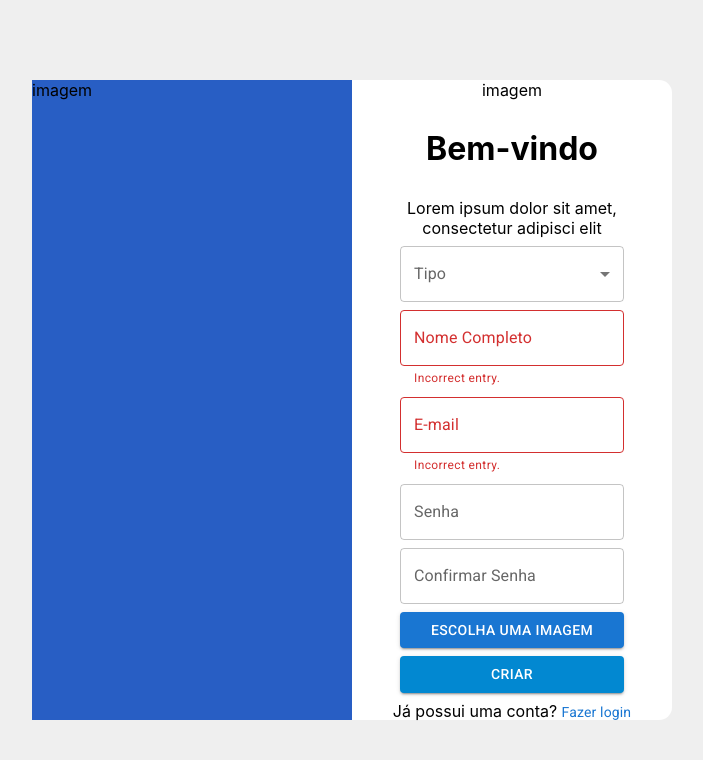
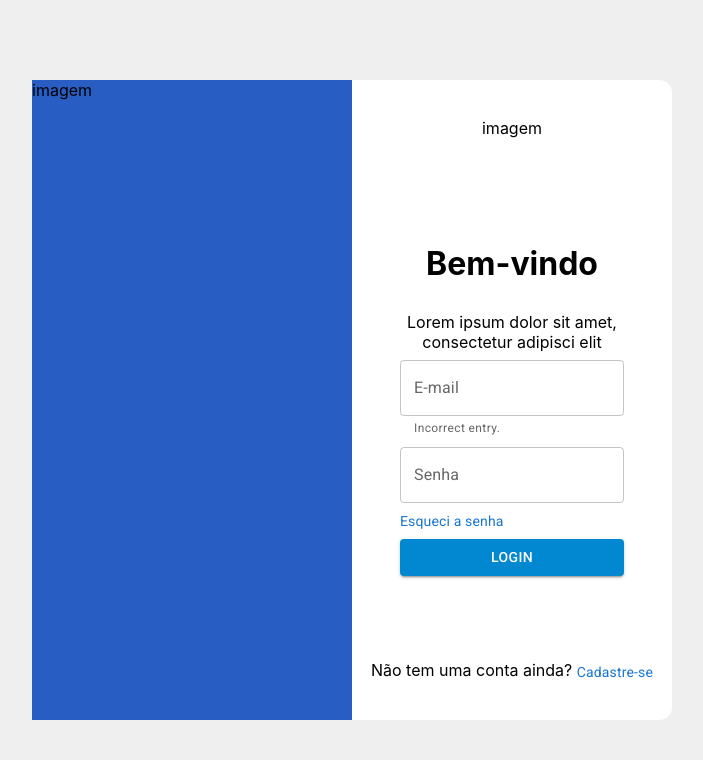
Before and after one commit to dnosuke/magazine-jornada, a React (Create React App) app: page /signup in a window 1280 px wide. Shown: the top 760 px of the page, without its empty margins (288-991 px from the left). Built offline with nearby package versions, Linux system fonts and the light colour scheme.

Commit message:
feat: pagina signUp

```diff
--- a/src/App.tsx
+++ b/src/App.tsx
@@ -1,4 +1,5 @@
 import { BrowserRouter } from "react-router-dom";
+import Login from "./pages/Login";
 import { AppRoutes } from "./routes";
 import { AuthProvider } from "./shared/contexts";
 
@@ -6,7 +7,9 @@ export const App = () => {
   return (
     <AuthProvider>
       <BrowserRouter>
-        <AppRoutes />
+        <Login>
+          <AppRoutes />
+        </Login>
       </BrowserRouter>
     </AuthProvider>
   );
--- a/src/components/PrimaryNavbar/index.tsx
+++ b/src/components/PrimaryNavbar/index.tsx
@@ -16,6 +16,7 @@ import NotificationsIcon from '@mui/icons-material/Notifications';
 import MoreIcon from '@mui/icons-material/MoreVert';
 import ShoppingCartIcon from '@mui/icons-material/ShoppingCart';
 import { useNavigate } from 'react-router-dom';
+import { useAuthContext } from '../../shared/contexts';
 
 const Search = styled('div')(({ theme }) => ({
   position: 'relative',
@@ -59,6 +60,7 @@ const StyledInputBase = styled(InputBase)(({ theme }) => ({
 
 export default function PrimarySearchAppBar() {
   const navigate = useNavigate();
+  const { isAuthenticated, logout } = useAuthContext();
   const [anchorEl, setAnchorEl] = React.useState<null | HTMLElement>(null);
   const [mobileMoreAnchorEl, setMobileMoreAnchorEl] =
     React.useState<null | HTMLElement>(null);
@@ -100,8 +102,8 @@ export default function PrimarySearchAppBar() {
       open={isMenuOpen}
       onClose={handleMenuClose}
     >
-      <MenuItem onClick={handleMenuClose}>Login</MenuItem>
-      <MenuItem onClick={handleMenuClose}>Sair</MenuItem>
+      <MenuItem onClick={() => navigate('/login')} disabled={isAuthenticated}>Login</MenuItem>
+      <MenuItem onClick={() => logout()}>Sair</MenuItem>
     </Menu>
   );
 
--- a/src/pages/Login/index.tsx
+++ b/src/pages/Login/index.tsx
@@ -3,22 +3,23 @@ import { useState } from "react";
 import { useNavigate } from "react-router-dom";
 import { useAuthContext } from "../../shared/contexts";
 
-function Login() {
+interface ILoginProps {
+  children: React.ReactNode;
+}
+
+const Login: React.FC<ILoginProps> = ({ children }) => {
   const navigate = useNavigate();
   const { isAuthenticated, login } = useAuthContext();
-  const [email, setEmail] = useState('');
-  const [password, setPassword] = useState('');
+  const [email, setEmail] = useState("");
+  const [password, setPassword] = useState("");
 
   const handleSubmit = async () => {
-    if(email && password) {
-      login(email, password);
-      if(isAuthenticated) {
-        navigate('/home');
-      }else {
-        alert("Não deu certo")
-      }
+    if (email && password) {
+     await login(email, password);
     }
-  }
+  };
+
+  if (isAuthenticated) return <>{children}</>;
 
   return (
     <Box
@@ -62,12 +63,12 @@ function Login() {
             <span>Lorem ipsum dolor sit amet, consectetur adipisci elit</span>
             <TextField
               id="outlined-basic"
-              error
+              error={false}
               helperText="Incorrect entry."
               label="E-mail"
               variant="outlined"
               value={email}
-              onChange={e => setEmail(e.target.value)}
+              onChange={(e) => setEmail(e.target.value)}
             />
             <TextField
               id="outlined-password-input"
@@ -75,7 +76,7 @@ function Login() {
               type="password"
               autoComplete="current-password"
               value={password}
-              onChange={e => setPassword(e.target.value)}
+              onChange={(e) => setPassword(e.target.value)}
             />
             <Link
               component="button"
@@ -88,11 +89,7 @@ function Login() {
             >
               Esqueci a senha
             </Link>
-            <Button
-              color="info"
-              variant="contained"
-              onClick={handleSubmit}
-            >
+            <Button color="info" variant="contained" onClick={handleSubmit}>
               Login
             </Button>
           </Box>
@@ -102,7 +99,7 @@ function Login() {
               component="button"
               variant="body2"
               underline="none"
-              onClick={() => navigate("/signup", { state: '' })}
+              onClick={() => navigate("/signup", { state: "" })}
             >
               Cadastre-se
             </Link>
@@ -111,6 +108,6 @@ function Login() {
       </Box>
     </Box>
   );
-}
+};
 
 export default Login;
--- a/src/pages/SignUp/index.tsx
+++ b/src/pages/SignUp/index.tsx
@@ -11,14 +11,24 @@ import {
 } from "@mui/material";
 import { useState } from "react";
 import { useNavigate } from "react-router-dom";
+import { useAuthContext } from "../../shared/contexts";
+import { IUser } from "../../types/user";
+
 
 function SignUp() {
   const navigate = useNavigate();
+  const { signup } = useAuthContext();
   const [userType, setUserType] = useState<string>();
+  const [user, setUser] = useState<IUser>();
 
   const handleChange = (event: SelectChangeEvent) => {
     setUserType(event.target.value as string);
   };
+
+  const handleSignUp = () => {
+    signup(user as IUser);
+  }
+
 
   return (
     <Box
@@ -66,7 +76,7 @@ function SignUp() {
               <Select
                 labelId="simple-select-label"
                 id="simple-select"
-                value={userType}
+                value={userType || ''}
                 label="Tipo"
                 onChange={handleChange}
               >
@@ -76,27 +86,33 @@ function SignUp() {
             </FormControl>
 
             <TextField
-              id="outlined-basic"
-              error
-              helperText="Incorrect entry."
+              id="name-outlined-basic"
+              error={false}
+              helperText=""
               label="Nome Completo"
               variant="outlined"
+              value={user?.name || ''}
+              onChange={(e) => setUser({ ...user, name: e.target.value } as IUser)}
             />
             <TextField
               id="outlined-basic"
-              error
-              helperText="Incorrect entry."
+              error={false}
+              helperText=""
               label="E-mail"
               variant="outlined"
+              value={user?.email || ''}
+              onChange={(e) => setUser({ ...user, email: e.target.value } as IUser)}
             />
             <TextField
               id="outlined-password-input"
               label="Senha"
               type="password"
               autoComplete="current-password"
+              value={user?.password || ''}
+              onChange={(e) => setUser({ ...user, password: e.target.value } as IUser)}
             />
             <TextField
-              id="outlined-password-input"
+              id="repeat-password-input"
               label="Confirmar Senha"
               type="password"
               autoComplete="current-password"
@@ -109,9 +125,7 @@ function SignUp() {
             <Button
               color="info"
               variant="contained"
-              onClick={() => {
-                console.info("Criado");
-              }}
+              onClick={handleSignUp}
             >
               Criar
             </Button>
@@ -122,7 +136,7 @@ function SignUp() {
               component="button"
               variant="body2"
               underline="none"
-              onClick={() => navigate("/login", { state: "" })}
+              onClick={() => navigate('/login')}
             >
               Fazer login
             </Link>
--- a/src/routes/index.tsx
+++ b/src/routes/index.tsx
@@ -12,7 +12,7 @@ export const AppRoutes = () => {
     <Routes>
       {/*ROTAS DE CLIENTE */}
       <Route path="/home" element={<Home />} />
-      <Route path="/login" element={<Login />} />
+      <Route path="/login" element={<Login children={undefined} />} />
       <Route path="/signup" element={<SignUp />} />
       <Route path="/cart" element={<Cart />} />
       <Route path="/product" element={<Product />} />
--- a/src/shared/api/auth/AuthService.ts
+++ b/src/shared/api/auth/AuthService.ts
@@ -1,3 +1,4 @@
+import { IUser } from "../../../types/user";
 import { Api } from "../axios-config";
 
 interface IAuth {
@@ -7,11 +8,18 @@ interface IAuth {
 }
 
 const validateToken = async (token: IAuth) => {
-  const { data } = await Api.post('/validate', { data: token });
+  const { data } = await Api.post('/validate', { token });
   return data;
 }
 const getAll = async () => {
   const { data } = await Api.get('/api/Tourist?page=2');
+  return data;
+}
+const signUp = async (user: IUser) => {
+  const { name, email, password } = user;
+  const { data } = await Api.post('/api/authaccount/registration',  { name, email, password } );
+  console.log(user);
+
   return data;
 }
 
@@ -36,4 +44,5 @@ export const AuthService = {
   auth,
   validateToken,
   getAll,
+  signUp,
 };
--- a/src/shared/contexts/Auth/AuthContext.tsx
+++ b/src/shared/contexts/Auth/AuthContext.tsx
@@ -6,7 +6,7 @@ import {
   useMemo,
   useState,
 } from "react";
-import { User } from "../../../types/user";
+import { IUser } from "../../../types/user";
 
 import { AuthService } from "../../api/auth/AuthService";
 
@@ -14,7 +14,8 @@ interface IAuthContextData {
   isAuthenticated: boolean;
   login: (email: string, password: string) => Promise<string | void>;
   logout: () => void;
-  all: () => void;
+  signup: (user: IUser) => void;
+  getAllProducts: () => void;
 }
 
 interface IAuthProviderProps {
@@ -24,7 +25,6 @@ interface IAuthProviderProps {
 export const AuthContext = createContext({} as IAuthContextData);
 
 export const AuthProvider: React.FC<IAuthProviderProps> = ({ children }) => {
-  const [user, setUser] = useState<User>();
   const [accessToken, setAccessToken] = useState<string>();
 
   useEffect(() => {
@@ -56,7 +56,12 @@ export const AuthProvider: React.FC<IAuthProviderProps> = ({ children }) => {
 
   const isAuthenticated = useMemo(() => !!accessToken, [accessToken]);
 
-  const handleAll = useCallback(async () => {
+  const handleSignUp = useCallback(async (user: IUser) => {
+    const result = await AuthService.signUp(user);
+    console.log(result);
+  }, []);
+
+  const handleGetAll = useCallback(async () => {
     const result = await AuthService.getAll();
     console.log(result);
   }, []);
@@ -67,7 +72,8 @@ export const AuthProvider: React.FC<IAuthProviderProps> = ({ children }) => {
         isAuthenticated,
         login: handleLogin,
         logout: handleLogout,
-        all: handleAll,
+        signup: handleSignUp,
+        getAllProducts: handleGetAll,
       }}
     >
       {children}
--- a/src/types/user.ts
+++ b/src/types/user.ts
@@ -1,6 +1,5 @@
-export type User = {
-  id: number;
+export type IUser = {
   name: string;
   email: string;
-  password?: string;
+  password: string;
 }
```
